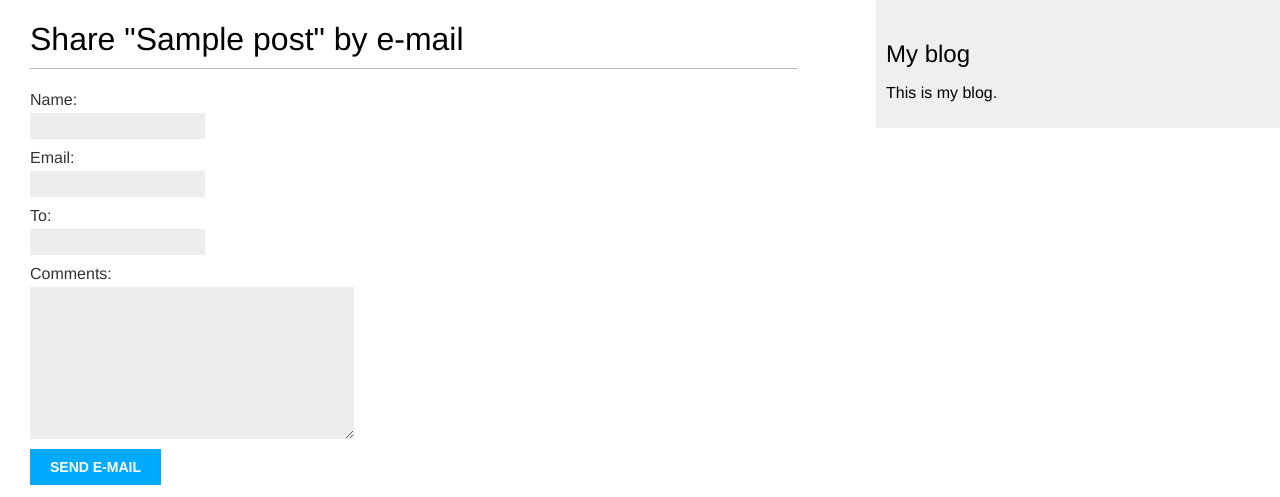
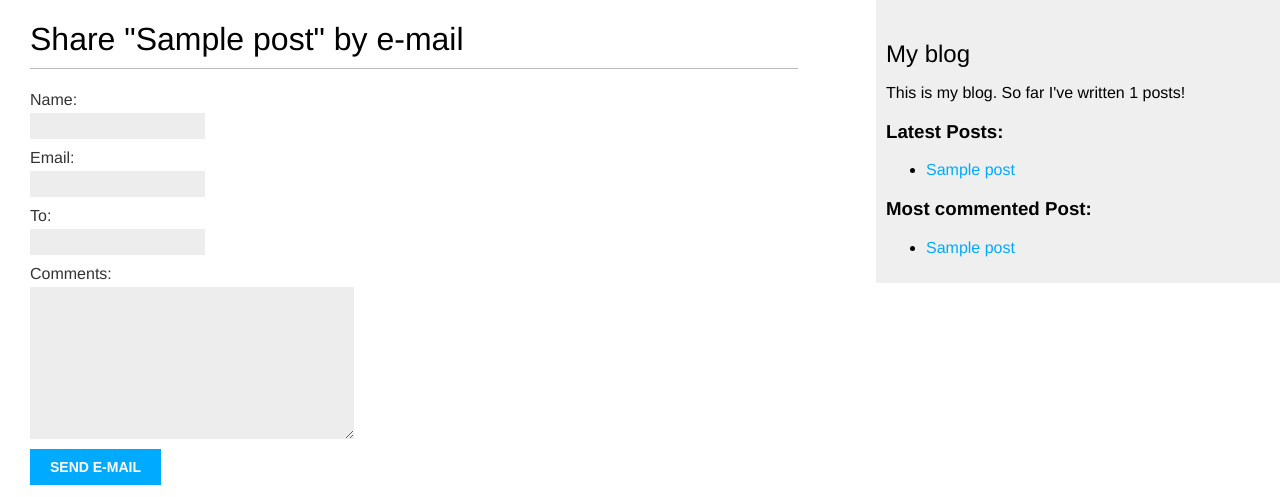
Before and after one commit to Argentinier/django_blog_example, a Django app: page /blog/1/share/ in a window 1280 px wide. Shown: the top 497 px of the page. Run offline with Django 4.2, Linux system fonts and the light colour scheme; tables that the repository leaves empty hold one stand-in row (values such as "Sample post").

Commit message:
Creation of custom Tags for retrieving total_post_count, the list of recent posts and the most commented post

```diff
--- a/djangopress/blog/templates/blog/base.html
+++ b/djangopress/blog/templates/blog/base.html
@@ -1,3 +1,4 @@
+{% load blog_tags %}
 {% load static %}
 <!DOCTYPE html>
 <html>
@@ -12,7 +13,18 @@
 </div>
 <div id="sidebar">
     <h2>My blog</h2>
-    <p>This is my blog.</p>
+    <p>This is my blog. So far I've written {% total_posts %} posts!</p>
+    <h3>Latest Posts:</h3>
+    {% show_latest_posts 3 %}
+    <h3>Most commented Post:</h3>
+    {% get_most_commented_posts 1 as most_commented_posts %}
+    <ul>
+        {% for post in most_commented_posts %}
+            <li>
+                <a href="{{ post.get_absolute_url }}">{{ post.title }}</a>
+            </li>
+        {% endfor %}
+    </ul>
 </div>
 </body>
 </html>
--- /dev/null
+++ b/djangopress/blog/templates/blog/post/latest_posts.html
@@ -0,0 +1,7 @@
+<ul>
+    {% for post in latest_posts %}
+        <li><a href="{{ post.get_absolute_url }}">{{ post.title }}</a></li>
+    {% empty %}
+        <li>There are no posts created yet.</li>
+    {% endfor %}
+</ul>
--- /dev/null
+++ b/djangopress/blog/templatetags/blog_tags.py
@@ -0,0 +1,22 @@
+from django import template
+from django.db.models import Count
+
+from ..models import Post
+
+register = template.Library()
+
+
+@register.simple_tag
+def total_posts():
+    return Post.published.count()
+
+
+@register.inclusion_tag('blog/post/latest_posts.html')
+def show_latest_posts(count=5):
+    latest_posts = Post.published.order_by('-publish')[:count]
+    return {'latest_posts': latest_posts}
+
+
+@register.simple_tag
+def get_most_commented_posts(count=5):
+    return Post.published.annotate(total_comments=Count('comments')).order_by('-total_comments')[:count]
```
Also changed, not shown: djangopress/blog/templatetags/__init__.py (added).
